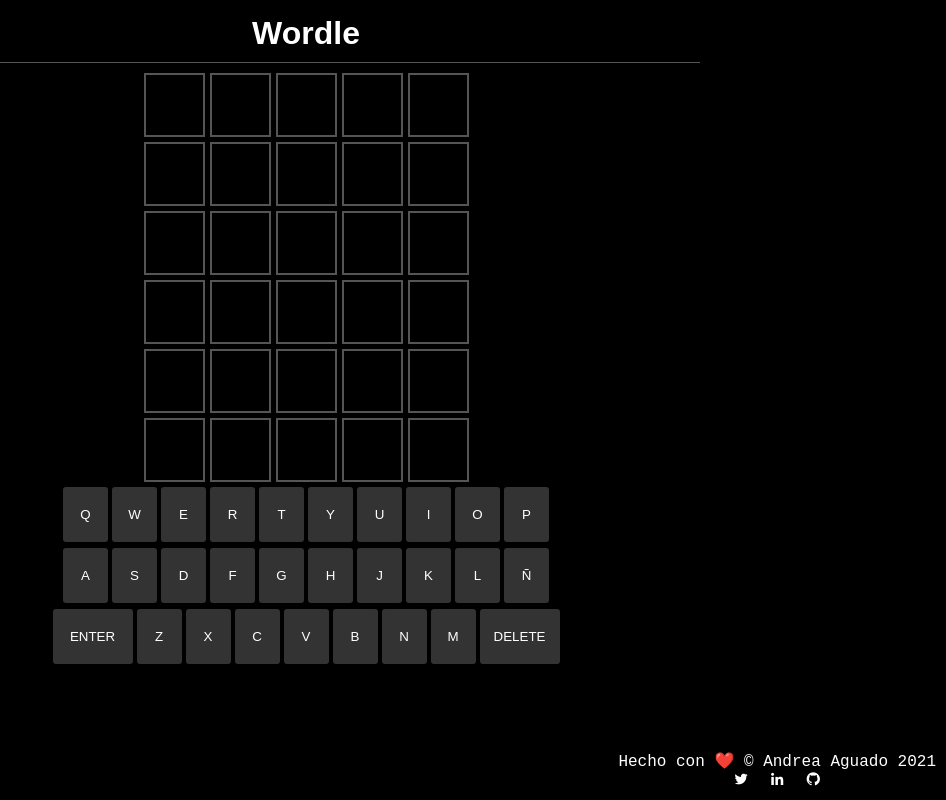
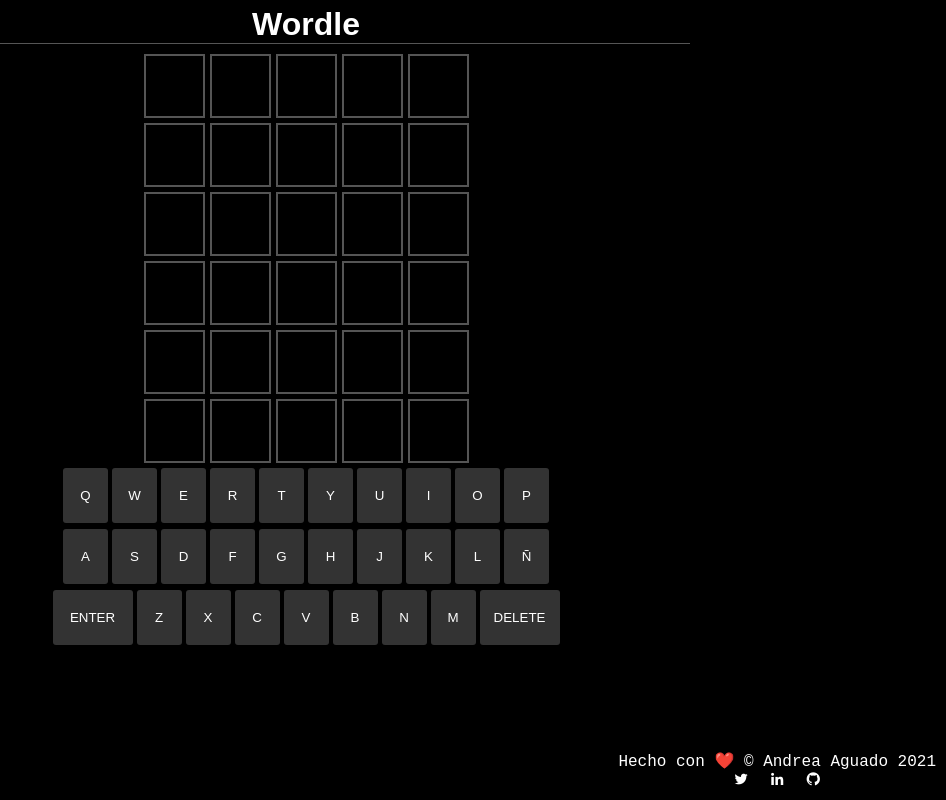
Before and after one commit to AndreaAguado/wordle-in-typescript, a React (Create React App) app: page / in a window 1280 px wide. Shown: the whole page, without its empty margins (334-1280 px from the left). Built offline with nearby package versions, Linux system fonts and the light colour scheme.

Commit message:
edit header padding to avoid page scroll

```diff
--- a/src/App.scss
+++ b/src/App.scss
@@ -10,10 +10,10 @@
   flex-direction: row;
   justify-content: center;
   align-items: center;
-  padding: 10px;
+  padding-top: 6px;
   border-bottom: solid 1px #555;
   width: 60%;
-  margin: 5px auto 0px;
+  margin: auto;
   &_title {
     margin: unset;
   }
```
